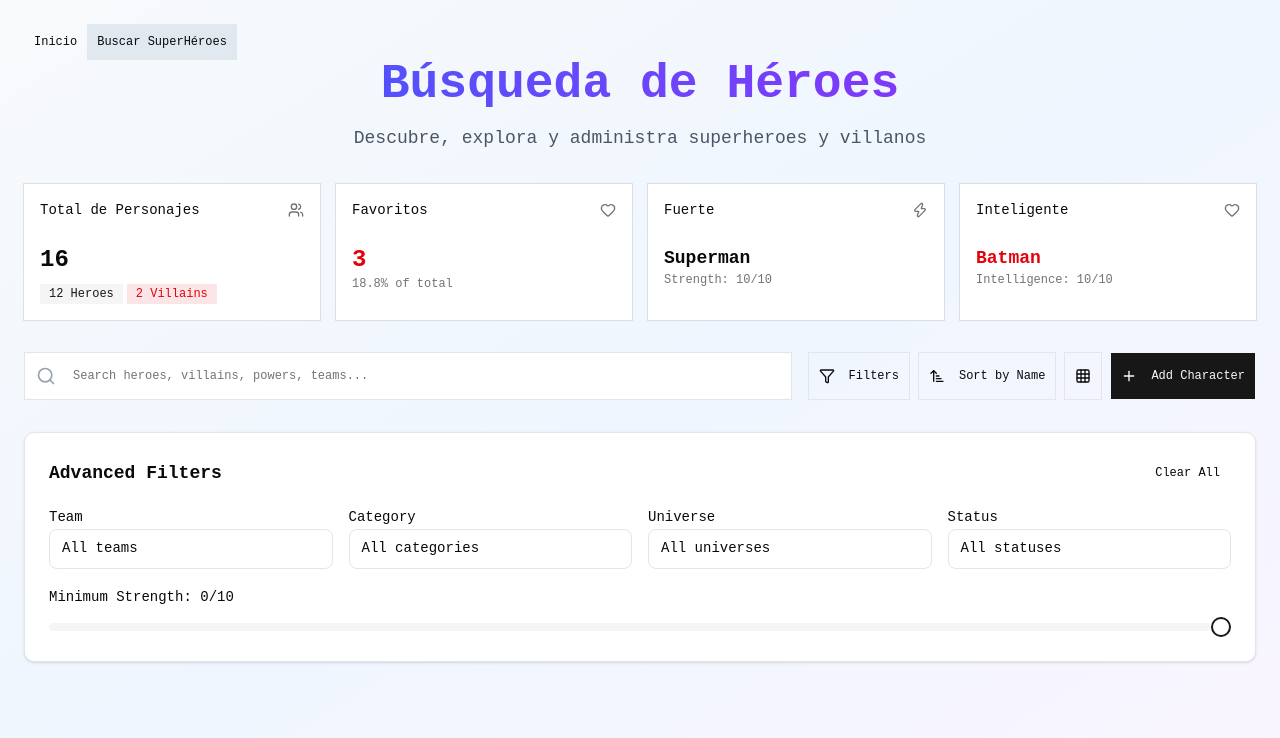
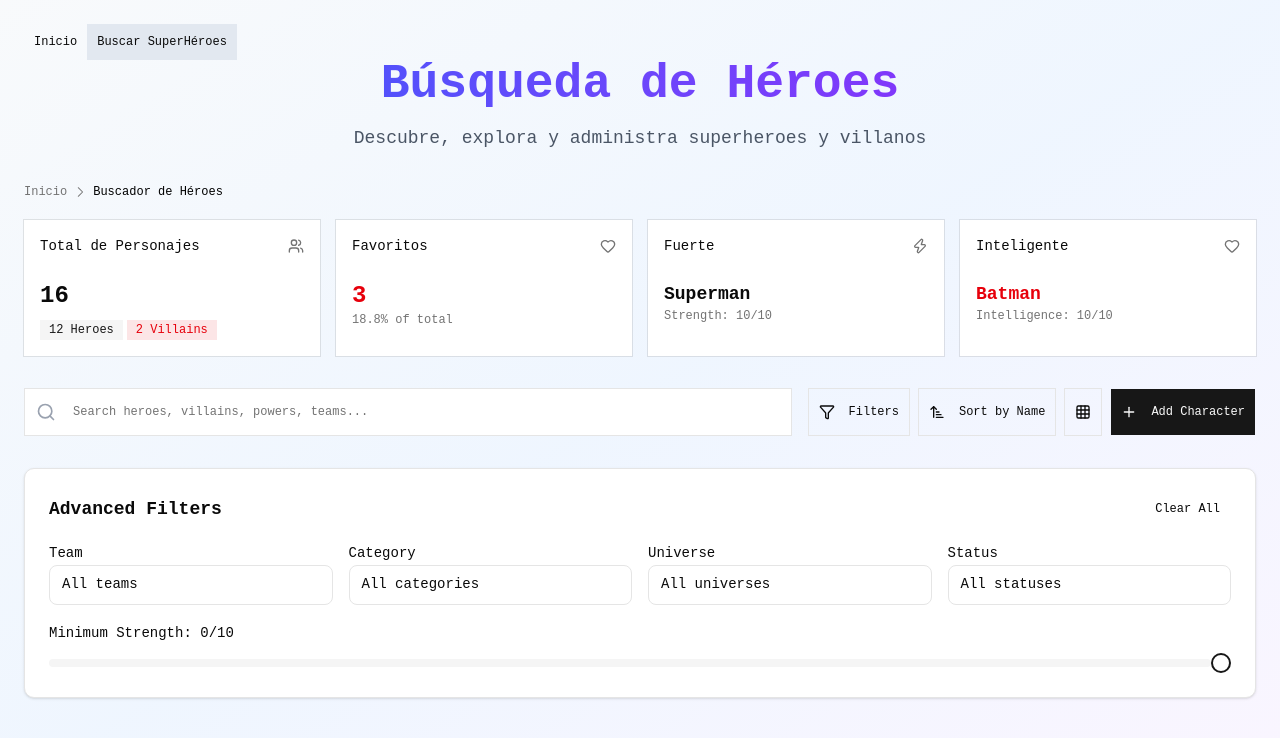
Before and after one commit to SebJoq21/Heroes-App, a React (Vite) app: page /search in a window 1280 px wide. Shown: the top 738 px of the page. Built offline with nearby package versions, Linux system fonts and the light colour scheme.

Commit message:
Creación del componente CustomBreadCrumbds

```diff
--- /dev/null
+++ b/src/components/custom/CustomBreadcrumbs.tsx
@@ -0,0 +1,47 @@
+import { Link } from "react-router";
+import {
+  Breadcrumb,
+  BreadcrumbList,
+  BreadcrumbItem,
+  BreadcrumbLink,
+  BreadcrumbSeparator,
+} from "../ui/breadcrumb";
+
+interface BreadCrumb {
+  label: string;
+  to: string;
+}
+
+interface Props {
+  currentPage: string;
+  breadCrumbs?: BreadCrumb[];
+}
+
+export const CustomBreadcrumbs = ({ currentPage, breadCrumbs = [] }: Props) => {
+  return (
+    <Breadcrumb className="my-5">
+      <BreadcrumbList>
+        <BreadcrumbItem>
+          <BreadcrumbLink render={<Link to="/" />}>Inicio</BreadcrumbLink>
+        </BreadcrumbItem>
+
+        {breadCrumbs.map((crumb) => (
+          <div className="flex itemcenter">
+            <BreadcrumbItem>
+            <BreadcrumbSeparator />
+              <BreadcrumbLink render={<Link to={crumb.to} />}>
+                {crumb.label}
+              </BreadcrumbLink>
+            </BreadcrumbItem>
+          </div>
+        ))}
+
+        <BreadcrumbSeparator />
+
+        <BreadcrumbItem>
+          <BreadcrumbLink className="text-black">{currentPage}</BreadcrumbLink>
+        </BreadcrumbItem>
+      </BreadcrumbList>
+    </Breadcrumb>
+  );
+};
--- /dev/null
+++ b/src/components/ui/breadcrumb.tsx
@@ -0,0 +1,124 @@
+import * as React from "react"
+import { mergeProps } from "@base-ui/react/merge-props"
+import { useRender } from "@base-ui/react/use-render"
+import { cn } from "cn"
+import { CaretRightIcon, DotsThreeIcon } from "@phosphor-icons/react"
+
+function Breadcrumb({ className, ...props }: React.ComponentProps<"nav">) {
+  return (
+    <nav
+      aria-label="breadcrumb"
+      data-slot="breadcrumb"
+      className={cn(className)}
+      {...props}
+    />
+  )
+}
+
+function BreadcrumbList({ className, ...props }: React.ComponentProps<"ol">) {
+  return (
+    <ol
+      data-slot="breadcrumb-list"
+      className={cn(
+        "flex flex-wrap items-center gap-1.5 text-xs wrap-break-word text-muted-foreground",
+        className
+      )}
+      {...props}
+    />
+  )
+}
+
+function BreadcrumbItem({ className, ...props }: React.ComponentProps<"li">) {
+  return (
+    <li
+      data-slot="breadcrumb-item"
+      className={cn("inline-flex items-center gap-1", className)}
+      {...props}
+    />
+  )
+}
+
+function BreadcrumbLink({
+  className,
+  render,
+  ...props
+}: useRender.ComponentProps<"a">) {
+  return useRender({
+    defaultTagName: "a",
+    props: mergeProps<"a">(
+      {
+        className: cn("transition-colors hover:text-foreground", className),
+      },
+      props
+    ),
+    render,
+    state: {
+      slot: "breadcrumb-link",
+    },
+  })
+}
+
+function BreadcrumbPage({ className, ...props }: React.ComponentProps<"span">) {
+  return (
+    <span
+      data-slot="breadcrumb-page"
+      role="link"
+      aria-disabled="true"
+      aria-current="page"
+      className={cn("font-normal text-foreground", className)}
+      {...props}
+    />
+  )
+}
+
+function BreadcrumbSeparator({
+  children,
+  className,
+  ...props
+}: React.ComponentProps<"li">) {
+  return (
+    <li
+      data-slot="breadcrumb-separator"
+      role="presentation"
+      aria-hidden="true"
+      className={cn("[&>svg]:size-3.5", className)}
+      {...props}
+    >
+      {children ?? (
+        <CaretRightIcon />
+      )}
+    </li>
+  )
+}
+
+function BreadcrumbEllipsis({
+  className,
+  ...props
+}: React.ComponentProps<"span">) {
+  return (
+    <span
+      data-slot="breadcrumb-ellipsis"
+      role="presentation"
+      aria-hidden="true"
+      className={cn(
+        "flex size-5 items-center justify-center [&>svg]:size-4",
+        className
+      )}
+      {...props}
+    >
+      <DotsThreeIcon
+      />
+      <span className="sr-only">More</span>
+    </span>
+  )
+}
+
+export {
+  Breadcrumb,
+  BreadcrumbList,
+  BreadcrumbItem,
+  BreadcrumbLink,
+  BreadcrumbPage,
+  BreadcrumbSeparator,
+  BreadcrumbEllipsis,
+}
--- a/src/heroes/pages/home/HomePage.tsx
+++ b/src/heroes/pages/home/HomePage.tsx
@@ -4,6 +4,7 @@
 import { HeroGrid } from "@/heroes/components/HeroGrid"
 import { useState } from "react"
 import { CustomPagination } from "@/components/custom/CustomPagination"
+import { CustomBreadcrumbs } from "@/components/custom/CustomBreadcrumbs"
 
 export const HomePage = () => {
   const [activeTab, setActiveTab] = useState<
@@ -18,6 +19,8 @@
         title="Universo de superheroes"
         description="Descubre, explora y administra superheroes y villanos"
       />
+
+      <CustomBreadcrumbs currentPage="Super Heroes"/>
 
       {/* Stats Dashboard */}
       <HeroStats />
--- a/src/heroes/pages/search/SearchPage.tsx
+++ b/src/heroes/pages/search/SearchPage.tsx
@@ -1,6 +1,7 @@
 import { CustomJumbotron } from "@/components/custom/CustomJumbotron"
 import { HeroStats } from "@/heroes/components/HeroStats"
 import { SearchControls } from "./ui/SearchControls"
+import { CustomBreadcrumbs } from "@/components/custom/CustomBreadcrumbs"
 
 export const SearchPage = () => {
   return (
@@ -8,6 +9,16 @@
       <CustomJumbotron
         title="Búsqueda de Héroes"
         description="Descubre, explora y administra superheroes y villanos"
+      />
+
+      <CustomBreadcrumbs currentPage="Buscador de Héroes"
+        breadCrumbs={
+          [
+            // { label: 'Home1', to: '/'},
+            // { label: 'Home2', to: '/'},
+            // { label: 'Home3', to: '/'},
+          ]
+        }
       />
 
       {/* Stats Dashboard */}
```
